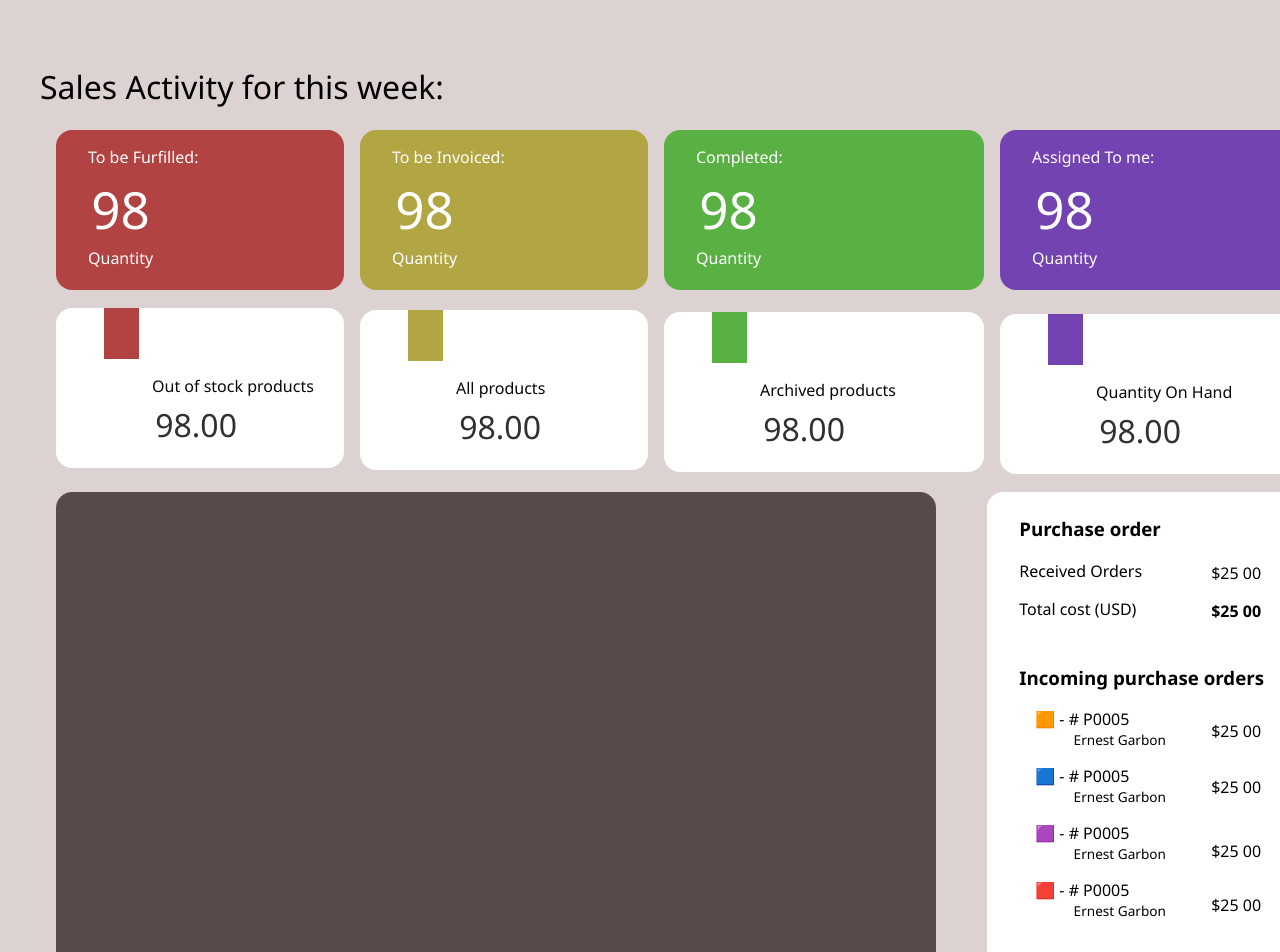
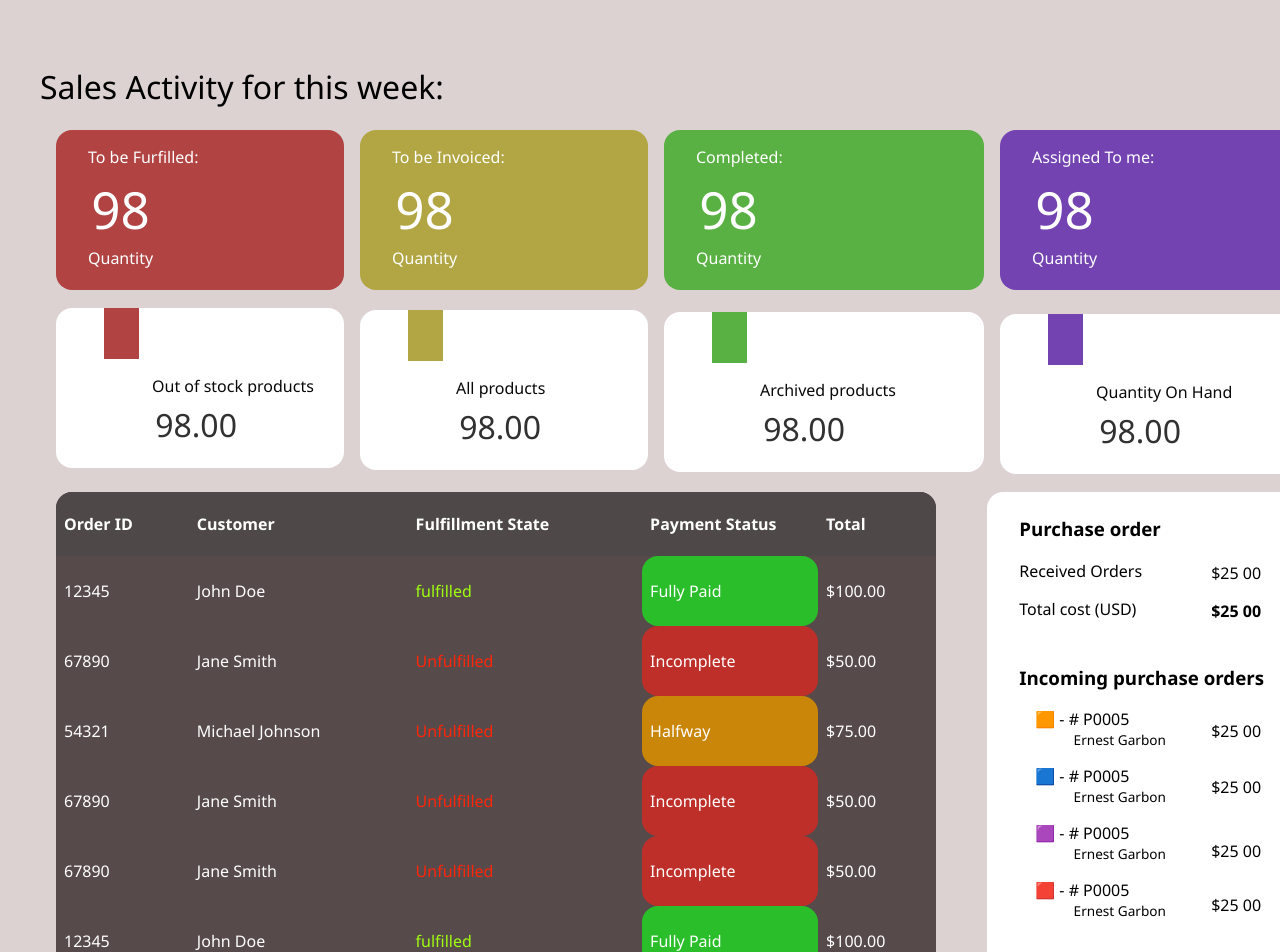
Before and after one commit to YungPharaoh65/SalesActivity-page, a React (Vite) app: page / in a window 1280 px wide. Shown: the top 952 px of the page. Built offline with nearby package versions, Linux system fonts and the light colour scheme.

Commit message:
made changes in multiple pages/ added text

```diff
--- a/package.json
+++ b/package.json
@@ -3,6 +3,7 @@
   "private": true,
   "version": "0.0.0",
   "type": "module",
+  "homepage": "./",
   "scripts": {
     "dev": "vite",
     "build": "vite build",
--- a/src/App.jsx
+++ b/src/App.jsx
@@ -3,11 +3,9 @@ import Header from "./Header/Header.jsx"
 function App() {
 
     return(
-
-        <>
+       <>
        <Header/>
-        </>
-
+       </>
     );
 }
 
--- a/src/Header/Header.jsx
+++ b/src/Header/Header.jsx
@@ -1,6 +1,6 @@
-import {useReactTable, getCoreRowModel, flexRender} from '@tanstack/react-table'
+import Stock from '../Stock/Stock.jsx';
 import styles from './Header.module.css'
-import Stock from '../Stock/Stock.jsx';
+
 
 
 // ERROR AT LINE 58 :-(
@@ -55,7 +55,8 @@ function Header(){
             {/*Latest sale orders-by sales channel*/}{/*Latest sale orders-by sales channel*/}{/*Latest sale orders-by sales channel*/}{/*Latest sale orders-by sales channel*/}{/*Latest sale orders-by sales channel*/}
 
             <br />
-            <div className={styles.box66}>   {/*WHENEVER I ADD THE <Stock/> LINE, THE WHOLE PAGE DISSAPEARS...WHY???*/}
+            <div className={styles.box66}>
+                <Stock/>   {/*WHENEVER I ADD THE <Stock/> LINE, THE WHOLE PAGE DISSAPEARS...WHenever tanstack touches it*/}
 
             </div>
 
--- a/src/Header/Header.module.css
+++ b/src/Header/Header.module.css
@@ -181,7 +181,7 @@ h1{
  /*Latest sale orders-by sales channel*//*Latest sale orders-by sales channel*//*Latest sale orders-by sales channel*/
 /*Latest sale orders-by sales channel*//*Latest sale orders-by sales channel*//*Latest sale orders-by sales channel*/
 
- .box66{
+.box66 {
     width: 55rem;
     height: 30rem;
     margin-left: 3rem;
@@ -190,6 +190,9 @@ h1{
     border-radius: 1rem;
     overflow-y: auto;
 }
+
+
+
 
 
 
--- /dev/null
+++ b/src/Stock/Stock.css
@@ -0,0 +1,81 @@
+
+.stock-table {
+    width: 100%;
+    font-family: 'Segoe UI', Tahoma, Geneva, Verdana, sans-serif;
+}
+
+.stock-table table {
+    width: 100%;
+    border-collapse: collapse;
+}
+
+.stock-table th,
+.stock-table td {
+    border: tr; /* border color*/
+    padding: 8px;
+    text-align: left;
+    color: white;
+}
+
+
+.stock-table th {
+    background-color: #4e4848;
+    color: #fff; /* Add text color for better readability */
+    position: sticky;
+    height: 3rem;
+    top: 0; /* Stick to the top */
+    z-index: 1; /* Ensure it's above other elements */
+}
+
+.box {
+    background-color: #8d5252;
+    color: #fff; /* Add text color for better readability */
+
+    height: 3rem;
+    margin-top: 0rem;
+    top: 0; /* Stick to the top */
+    z-index: 1; /* Ensure it's above other elements */
+}
+
+.stock-table td {
+    font-weight:  400;
+}
+
+
+.complete{
+    background-color: rgb(42, 190, 42);
+    border-radius: 1rem;
+    width:10rem;
+}
+
+.halfway{
+    background-color: rgb(201, 134, 9);
+    border-radius: 1rem;
+    width:10rem;
+}
+
+.incomplete{
+    background-color: rgb(190, 47, 42);
+    border-radius: 1rem;
+    width:10rem;
+}
+
+.fulfil{
+    color: rgb(159, 255, 14);
+    font-weight: 500;
+
+}
+
+.unfulfil{
+    color: rgb(255, 37, 8);
+    font-weight: 500;
+}
+
+.p{
+
+    color: #e7d1d1;
+}
+
+.searchbar{
+
+}
--- a/src/Stock/Stock.jsx
+++ b/src/Stock/Stock.jsx
@@ -1,53 +1,100 @@
-import styles from './Stock.module.css';
-import mData from '../MOCK_DATA.json';
-import { useReactTable, flexRender, getCoreRowModel } from '@tanstack/react-table';
-import { useMemo } from 'react';
+import React from 'react';
+import './Stock.css';
+
+function Stock() {
+    return (
 
 
-function Stock() {
-    // Define your data and columns
-    const data = useMemo(() => mData, []);
-    const columns = useMemo(
-        () => [
-            { Header: 'Order ID', accessoryKey: 'Order_id' },
-            { Header: 'Customer', accessoryKey: 'Customer' },
-            { Header: 'Fulfillment State', accessoryKey: 'Fulfillment state', Cell: ({ value }) => value ? 'Fulfilled' : 'Unfulfilled' },
-            { Header: 'Payment Status', accessoryKey: 'Payment Status' },
-            { Header: 'Total', accessoryKey: 'Total' }
-        ],
-        []
-    );
+        <div className="stock-table">
 
-    // Use the useReactTable hook to manage data and columns
-    const table = useReactTable({ data, columns, getCoreRowModel: getCoreRowModel() });
-
-    return (
-        <div className={styles.stock}>
             <table>
                 <thead>
-                    {table.getHeaderGroups().map(headerGroup => (
-                        <tr key={headerGroup.id}>
-                            {headerGroup.headers.map(header => (
-                                <th key={header.id}>
-                                    {flexRender(header.column.columnDef.header, header.getContext())}
-                                </th>
-                            ))}
-                        </tr>
-                    ))}
+                    <tr>
+                        <th>Order ID</th>
+                        <th>Customer</th>
+                        <th className='fulfillmentstat'>Fulfillment State</th>
+                        <th  className='paymentstat'>Payment Status</th>
+                        <th>Total</th>
+                    </tr>
+
                 </thead>
+
+
+
                 <tbody>
-                    {table.getRowModel().rows.map(row => (
-                        <tr key={row.id}>
-                            {row.getVisibleCells().map(cell => (
-                                <td key={cell.id}>
-                                    {flexRender(cell.column.columnDef.Cell, cell.getContext())}
-                                </td>
-                            ))}
-                        </tr>
-                    ))}
+                    <tr>
+                        <td>12345</td>
+                        <td>John Doe</td>
+                        <td ><p className='fulfil'>fulfilled</p></td>
+                        <td className='complete'>Fully Paid</td>
+                        <td>$100.00</td>
+                    </tr>
+                    <tr>
+                        <td>67890</td>
+                        <td>Jane Smith</td>
+                        <td><p className='unfulfil'>Unfulfilled</p></td>
+                        <td className='incomplete'>Incomplete</td>
+                        <td>$50.00</td>
+                    </tr>
+                    <tr>
+                        <td>54321</td>
+                        <td>Michael Johnson</td>
+                        <td ><p className='unfulfil'>Unfulfilled</p></td>
+                        <td className='halfway'>Halfway</td>
+                        <td>$75.00</td>
+                    </tr>
+                    <tr>
+                        <td>67890</td>
+                        <td>Jane Smith</td>
+                        <td><p className='unfulfil'>Unfulfilled</p></td>
+                        <td className='incomplete'>Incomplete</td>
+                        <td>$50.00</td>
+                    </tr>
+                    <tr>
+                        <td>67890</td>
+                        <td>Jane Smith</td>
+                        <td><p className='unfulfil'>Unfulfilled</p></td>
+                        <td className='incomplete'>Incomplete</td>
+                        <td>$50.00</td>
+                    </tr>
+                    <tr>
+                        <td>12345</td>
+                        <td>John Doe</td>
+                        <td ><p className='fulfil'>fulfilled</p></td>
+                        <td className='complete'>Fully Paid</td>
+                        <td>$100.00</td>
+                    </tr>
+                    <tr>
+                        <td>54321</td>
+                        <td>Michael Johnson</td>
+                        <td ><p className='unfulfil'>Unfulfilled</p></td>
+                        <td className='halfway'>Halfway</td>
+                        <td>$75.00</td>
+                    </tr>
+                    <tr>
+                        <td>67890</td>
+                        <td>Jane Smith</td>
+                        <td><p className='unfulfil'>Unfulfilled</p></td>
+                        <td className='incomplete'>Incomplete</td>
+                        <td>$50.00</td>
+                    </tr>
+                    <tr>
+                        <td>12345</td>
+                        <td>John Doe</td>
+                        <td ><p className='fulfil'>fulfilled</p></td>
+                        <td className='complete'>Fully Paid</td>
+                        <td>$100.00</td>
+                    </tr>
+
+
+
+
+
+                    {/* Add more rows as needed */}
                 </tbody>
-                {/* If you want a footer, you can add it here */}
             </table>
+
+
         </div>
     );
 }
--- a/src/Stock/Stock.module.css
+++ /dev/null
@@ -1,4 +0,0 @@
-.text{
-    font-size: 15rem;
-
-}
```
Also changed, not shown: src/Stock/COPY.jsx (added, +56 -0 lines).
